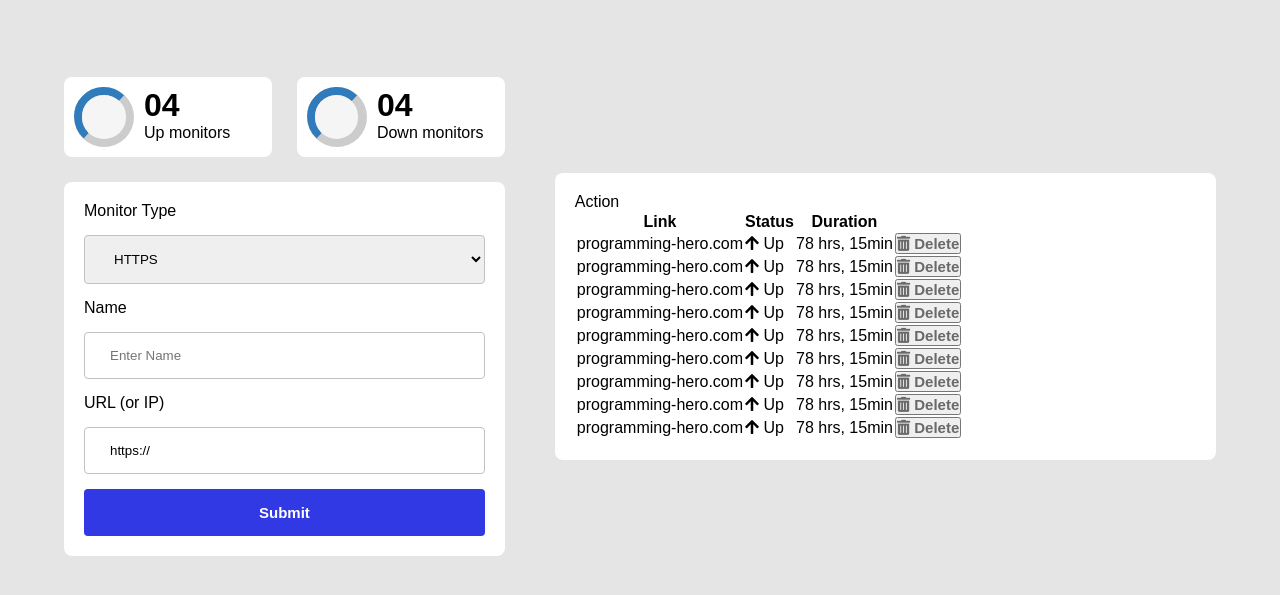
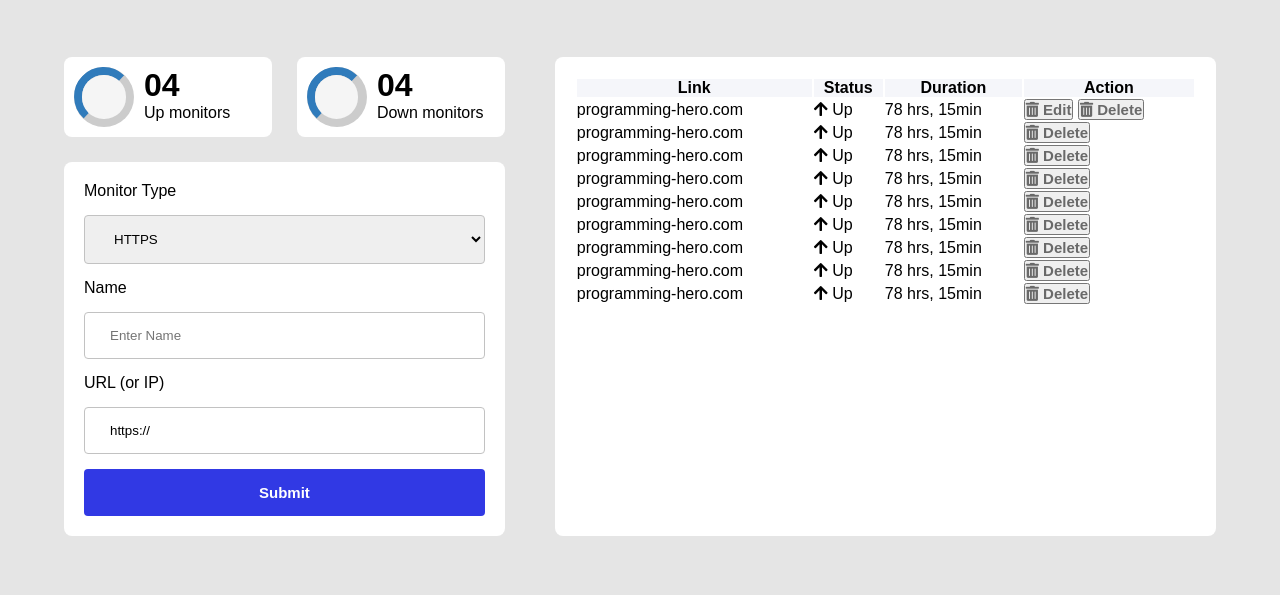
Before and after one commit to solaimanshadin/links-monitor-html, a plain HTML site: page monitoring.html in a window 1280 px wide. Shown: the part 61-656 px from the top of the page. Drawn offline with Linux system fonts and the light colour scheme.

Commit message:
[ADD] ...

```diff
--- a/monitoring.html
+++ b/monitoring.html
@@ -71,7 +71,7 @@
                         <th>Link</th>
                         <th>Status</th>
                         <th>Duration</th>
-                        <th">Action</th>
+                        <th>Action</th>
                     </tr>
                 </thead>
                 <tbody>
@@ -80,7 +80,8 @@
                         <td><i class="fas fa-arrow-up text-success"></i> <span>Up</span></td>
                         <td>78 hrs, 15min</td>
                         <td>
-
+                            <button class="btn text-danger p-0"><i class="fas fa-trash-alt"></i>
+                                <span>Edit</span></button>
                             <button class="btn text-danger p-0"><i class="fas fa-trash-alt"></i>
                                 <span>Delete</span></button>
                         </td>
--- a/style.css
+++ b/style.css
@@ -167,10 +167,9 @@ i.down-icon{
 
 /* ========= Monitoring ========== */
 .monitoring{
-    margin-top: 70px;
+    margin-top: 50px;
     display: grid;
     grid-template-columns: 2fr 3fr;
-    align-items: center;
     gap: 50px;
 }
 .monitor-form{
@@ -198,6 +197,14 @@ i.down-icon{
     background-color: #fff;
     padding: 20px;
     border-radius: 8px;
+}
+table{
+    width: 100%;
+}
+thead{
+    background: #F5F6FA;
+    border-radius: 13px;
+    padding: 15px;
 }
 /* Progress bar */
 .progress .bar {
```
